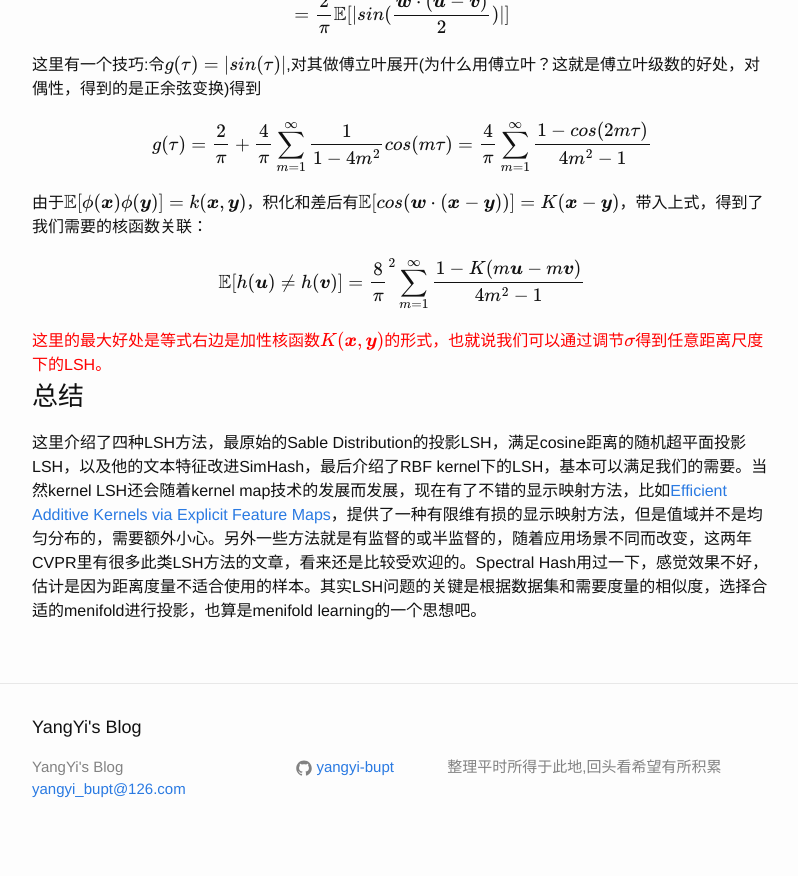
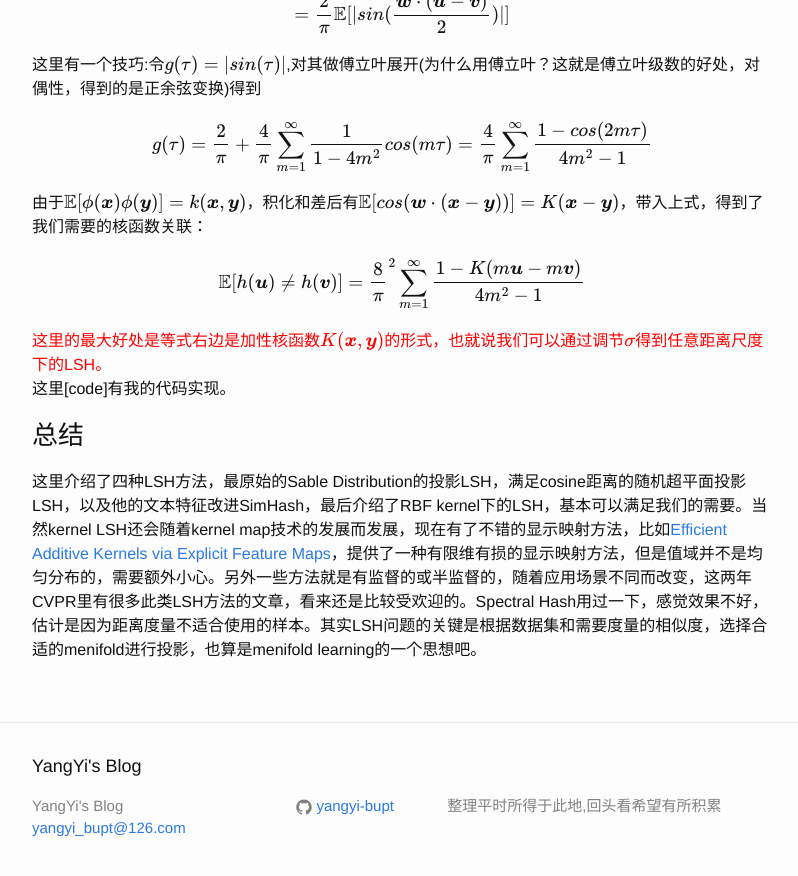
Before and after one commit to yangyi-bupt/yangyi-bupt.github.io, a Jekyll site: the page built from _posts/2015-09-06-lsh.md, in a window 1280 px wide and 900 px high, scrolled down 5951 px. Shown: the top 876 px of the window, without its empty margins (238-1036 px from the left). Built offline with Jekyll 4.4.1, drawn with Linux system fonts in a browser that asks for light colours; formulas are drawn with MathJax 3; comment, search, counter and statistics services are not loaded.

Commit message:
refine the post

```diff
--- a/_posts/2015-09-06-lsh.md
+++ b/_posts/2015-09-06-lsh.md
@@ -53,8 +53,8 @@ categories: ML
 
 #### 基于随机投影的方法：
 基于随机投影方法的LSH主要有两种——基于Stable Distribution的投影(http://www.slaney.org/malcolm/yahoo/Slaney2008-LSHTutorial.pdf)方法和基于随机超平面投影的方法。[Tutorial](http://www.slaney.org/malcolm/yahoo/Slaney2008-LSHTutorial.pdf)是一篇较为容易理解的基于Stable Dsitrubution的投影方法的，有兴趣的可以看一下。其思想在于高维空间中相近的物体，投影（降维）后也相近。我们看下图，三围空间中的四个点，<font color="red">红色圆形</font>在三围空间中相近，<font color="green">绿色方块</font>在三围空间中相距较远，那么投影后还是<font color="red">红色圆形</font>相距较近，<font color="green">绿色方块</font>相距较远.
-<p><img src="/assets/img/lsh/left-ball.png" width="30%" height="20%" />
-<img src="/assets/img/lsh/right-ball.png" width="30%" height="20%" />
+<p><img src="/assets/img/lsh/left-ball.png" width="30%" height="20%" >
+<img src="/assets/img/lsh/right-ball.png" width="30%" height="20%" >
 </p>
 基于Stable Distribution的投影LSH，就是产生满足Stable Distribution的分布进行投影，最后将量化后的投影值作为value输出，具体数学表示形式如下：
 给定特征向量$\boldsymbol v$，Hash的每一bit的生成公式为：
@@ -77,7 +77,7 @@ $$</p>
 <p>$$Pr_{h \in H}[h(\boldsymbol u)=h(\boldsymbol v)] = \phi(\boldsymbol u,\boldsymbol v)=1 - \frac{\theta(\boldsymbol u,\boldsymbol v)}{\pi}$$</p>
 其中，$\theta(\boldsymbol u,\boldsymbol v)$表示向量$\boldsymbol u$和$\boldsymbol v$的夹角。
 其根据在哪呢？我们来看下图
-<p><img src="/assets/img/lsh/cosine-similarity.png" width="40%" height="40%" /></p>
+<p><img src="/assets/img/lsh/cosine-similarity.png" width="40%" height="40%" align="middle"></p>
 给定两个向量（图中的黑色箭头），只有在其法线的交叠区域（深蓝色区域）投影后的方向（sgn函数的值）才不相等，所以有$Pr_{h \in H}[h(\boldsymbol u)=h(\boldsymbol v)] =1 - \frac{\theta(\boldsymbol u,\boldsymbol v)}{\pi}$。
 这种方法的最大优点在于：
 1.  不需要参数设定
@@ -147,7 +147,7 @@ PS:文章里写的是
 首先Lemma 2.1有
 <p>$$Pr[sgn(u+t) \ne sgn(v+t)]=\frac12 |u-v|$$</p>
 如下图，只有$t$落在红色区域时，sgn函数值才不想等
-<p><img src="/assets/img/lsh/probability.png" /></p>
+<p><img src="/assets/img/lsh/probability.png" align="middle"></p>
 利用Lemma 2.1结论，Lemma 2.2证明
 <p>$$\Bbb E[h(\boldsymbol u) \ne h(\boldsymbol v)=\frac12\Bbb E[|cos(\boldsymbol w \cdot \boldsymbol u + b) - cos(\boldsymbol w \cdot \boldsymbol v + b)|]=\Bbb E[|sin(\frac{\boldsymbol w \cdot (\boldsymbol u - \boldsymbol v)}{2})sin(\frac{\boldsymbol w \cdot (\boldsymbol u + \boldsymbol v) + 2b}{2})|]$$</p>
 $\boldsymbol w$和$b$相互独立，所以可以先对$b$积分，得到下式
@@ -157,6 +157,7 @@ $\boldsymbol w$和$b$相互独立，所以可以先对$b$积分，得到下式
 由于$\Bbb E[\phi(\boldsymbol x)\phi(\boldsymbol y)] = k(\boldsymbol x,\boldsymbol y)$，积化和差后有$\Bbb E[cos(\boldsymbol w \cdot (\boldsymbol x - \boldsymbol y))]=K(\boldsymbol x- \boldsymbol y)$，带入上式，得到了我们需要的核函数关联：
 <p>$$\Bbb E[h(\boldsymbol u) \ne h(\boldsymbol v)] = \frac8\pi^2\sum_{m=1}^\infty \frac{1-K(m \boldsymbol u-m \boldsymbol v)}{4m^2-1}$$</p>
 <font color="red">这里的最大好处是等式右边是加性核函数$K(\boldsymbol x,\boldsymbol y)$的形式，也就说我们可以通过调节$\sigma$得到任意距离尺度下的LSH。</font>
+这里[code]有我的代码实现。
 
 ### 总结
 这里介绍了四种LSH方法，最原始的Sable Distribution的投影LSH，满足cosine距离的随机超平面投影LSH，以及他的文本特征改进SimHash，最后介绍了RBF kernel下的LSH，基本可以满足我们的需要。当然kernel LSH还会随着kernel map技术的发展而发展，现在有了不错的显示映射方法，比如[Efficient Additive Kernels via Explicit Feature Maps](http://www.vlfeat.org/~vedaldi/assets/pubs/vedaldi11efficient.pdf)，提供了一种有限维有损的显示映射方法，但是值域并不是均匀分布的，需要额外小心。另外一些方法就是有监督的或半监督的，随着应用场景不同而改变，这两年CVPR里有很多此类LSH方法的文章，看来还是比较受欢迎的。Spectral Hash用过一下，感觉效果不好，估计是因为距离度量不适合使用的样本。其实LSH问题的关键是根据数据集和需要度量的相似度，选择合适的menifold进行投影，也算是menifold learning的一个思想吧。
```
